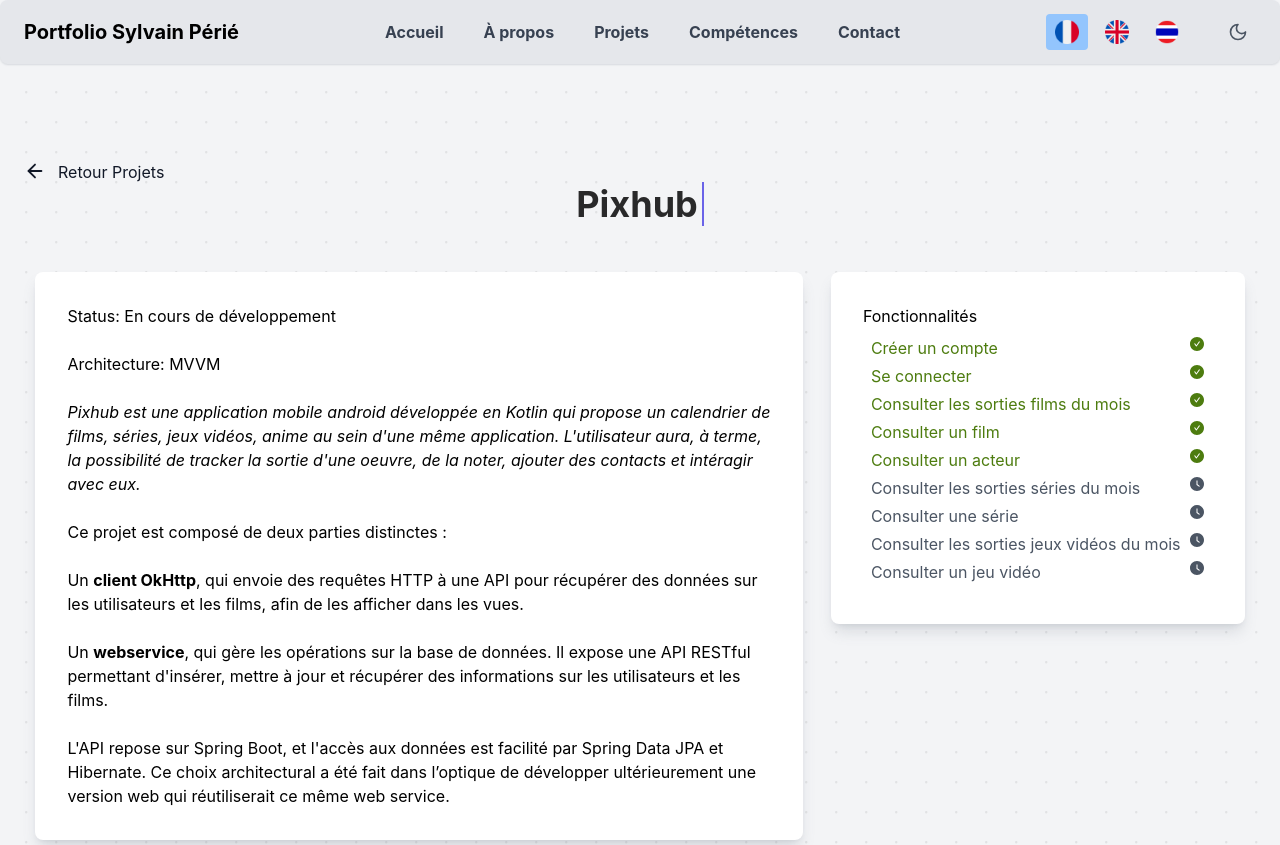
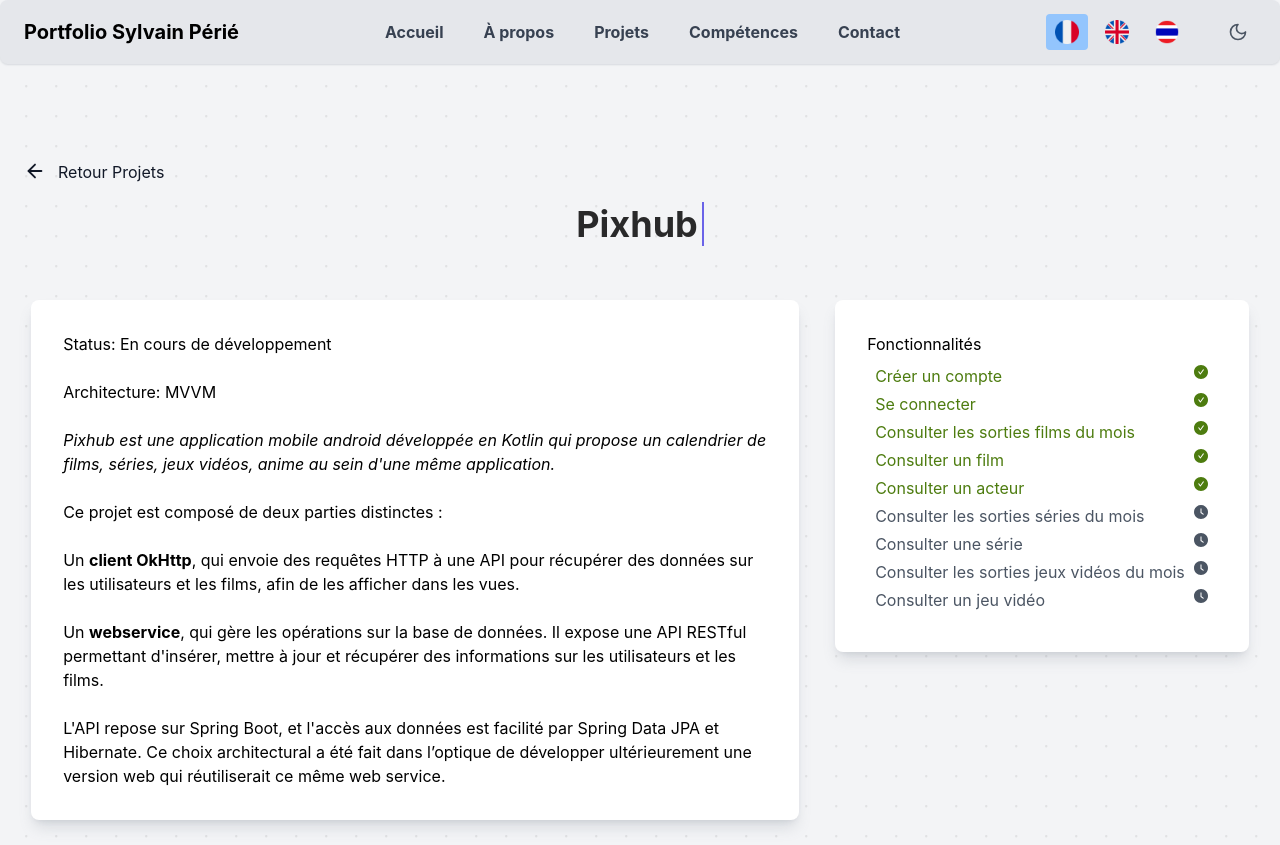
Before and after one commit to Sylvecode/portfolio-react, a React (Vite) app: page /pixhub in a window 1280 px wide. Shown: the top 845 px of the page. Built offline with nearby package versions, Linux system fonts and the light colour scheme.

Commit message:
improved pixhub project page

```diff
--- a/src/pages/Pixhub.tsx
+++ b/src/pages/Pixhub.tsx
@@ -10,7 +10,7 @@
   return (
     <div className="min-h-screen pt-16">
       <div className="container mx-auto px-6 py-24">
-        <div className="">
+        <div className="mb-5">
           <Link
             to="/projects"
             className="group flex flex-row gap-3 text-gray-900 dark:text-white hover:text-indigo-600 dark:hover:text-indigo-600"
@@ -23,11 +23,11 @@
           </Link>
         </div>
 
-        <h1 className="text-4xl font-bold mb-12 text-center text-black dark:text-white ">
+        <h1 className="text-4xl font-bold mb-14 text-center text-black dark:text-white ">
           <TypeWriter text="Pixhub" />
         </h1>
-        <div className="flex flex-row">
-          <div className="max-w-3xl mx-auto bg-white rounded-lg shadow-lg p-8 dark:bg-gray-800/50 dark:bg-gradient-to-bl from-gray-700/50 via-transparent dark:ring-1 dark:ring-inset dark:ring-white/5 rounded-lg shadow-2xl shadow-gray-500/20 dark:shadow-none transition-all duration-250 focus:outline focus:outline-2 focus:outline-red-500">
+        <div className="flex flex-row flex-wrap justify-center w-full gap-8">
+          <div className="max-w-3xl bg-white rounded-lg shadow-lg p-8 dark:bg-gray-800/50 dark:bg-gradient-to-bl from-gray-700/50 via-transparent dark:ring-1 dark:ring-inset dark:ring-white/5 rounded-lg shadow-2xl shadow-gray-500/20 dark:shadow-none transition-all duration-250 focus:outline focus:outline-2 focus:outline-red-500">
             <div className="prose prose-lg text-black dark:text-white">
               <p className="mb-6 justify-center">
                 Status: En cours de développement
@@ -36,9 +36,7 @@
               <p className="mb-6 italic">
                 Pixhub est une application mobile android développée en Kotlin
                 qui propose un calendrier de films, séries, jeux vidéos, anime
-                au sein d'une même application. L'utilisateur aura, à terme, la
-                possibilité de tracker la sortie d'une oeuvre, de la noter,
-                ajouter des contacts et intéragir avec eux.
+                au sein d'une même application.
               </p>
               <p className="mb-6">
                 Ce projet est composé de deux parties distinctes :{" "}
@@ -65,7 +63,7 @@
               </p>
             </div>
           </div>
-          <div className="max-w-3xl mx-auto h-fit bg-white rounded-lg shadow-lg p-8 dark:bg-gray-800/50 dark:bg-gradient-to-bl from-gray-700/50 via-transparent dark:ring-1 dark:ring-inset dark:ring-white/5 rounded-lg shadow-2xl shadow-gray-500/20 dark:shadow-none transition-all duration-250 focus:outline focus:outline-2 focus:outline-red-500 ml-4">
+          <div className="max-w-3xl h-fit bg-white rounded-lg shadow-lg p-8 dark:bg-gray-800/50 dark:bg-gradient-to-bl from-gray-700/50 via-transparent dark:ring-1 dark:ring-inset dark:ring-white/5 rounded-lg shadow-2xl shadow-gray-500/20 dark:shadow-none transition-all duration-250 focus:outline focus:outline-2 focus:outline-red-500 ml-1">
             <p className="text-black dark:text-white">Fonctionnalités</p>
             <ul className="m-2">
               <div className="mb-1 flex flex-row justify-between">
@@ -125,7 +123,7 @@
             </ul>
           </div>
         </div>
-        <div className="flex mx-auto m-10 justify-center h-fit bg-white rounded-lg shadow-lg p-8 dark:bg-gray-800/50 dark:bg-gradient-to-bl from-gray-700/50 via-transparent dark:ring-1 dark:ring-inset dark:ring-white/5 shadow-2xl shadow-gray-500/20 dark:shadow-none transition-all duration-250 focus:outline focus:outline-2 focus:outline-red-500 w-full max-w-screen-lg overflow-hidden">
+        <div className="flex mx-auto m-10 justify-center h-fit bg-white rounded-lg shadow-lg p-10 pb-8 dark:bg-gray-800/50 dark:bg-gradient-to-bl from-gray-700/50 via-transparent dark:ring-1 dark:ring-inset dark:ring-white/5 shadow-2xl shadow-gray-500/20 dark:shadow-none transition-all duration-250 focus:outline focus:outline-2 focus:outline-red-500 w-full max-w-screen-lg overflow-hidden">
           <div className="flex flex-wrap justify-center gap-4 md:gap-10">
             {[
               {
--- a/src/pages/Projects.tsx
+++ b/src/pages/Projects.tsx
@@ -21,7 +21,7 @@
     {
       title: "Pixhub",
       description: t("pixhubDescription"),
-      image: "images/screen_pixhub.jpg",
+      image: "images/pixhub_pic.png",
       technologies: [
         {
           icon: <TbBrandKotlin className="m-1 size-8 text-blue-600" />,
--- a/src/pages/Skills.tsx
+++ b/src/pages/Skills.tsx
@@ -13,7 +13,7 @@
     {
       title: "Backend Development",
       icon: <Server className="w-8 h-8 text-indigo-600" />,
-      skills: ["PHP", "Laravel", "Springboot", "RESTful APIs"]
+      skills: ["PHP", "Laravel", "Spring Boot", "RESTful APIs"]
     },
     {
       title: "Database",
```
Also changed, not shown: public/images/pixhub_pic.png (added).
